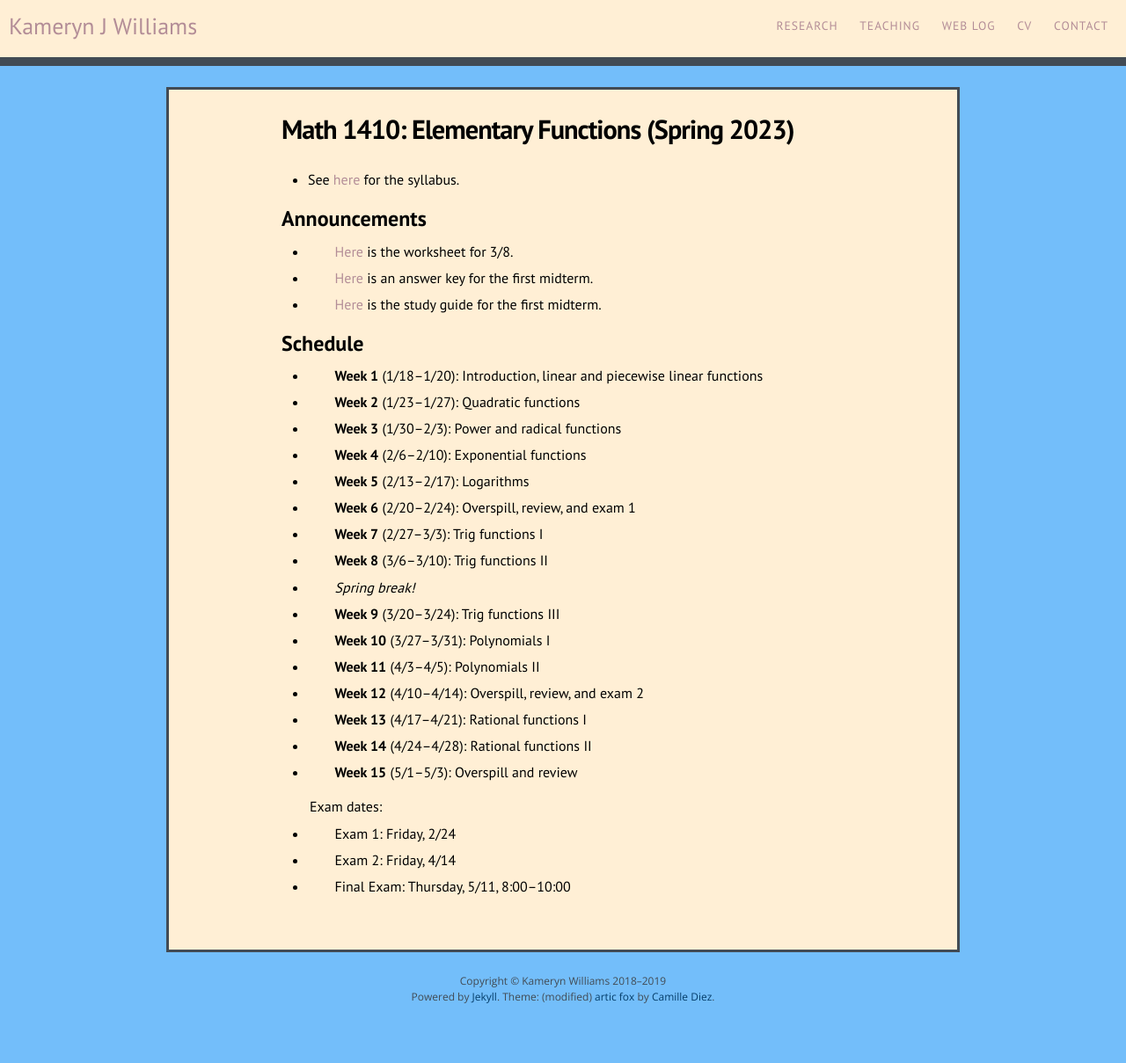
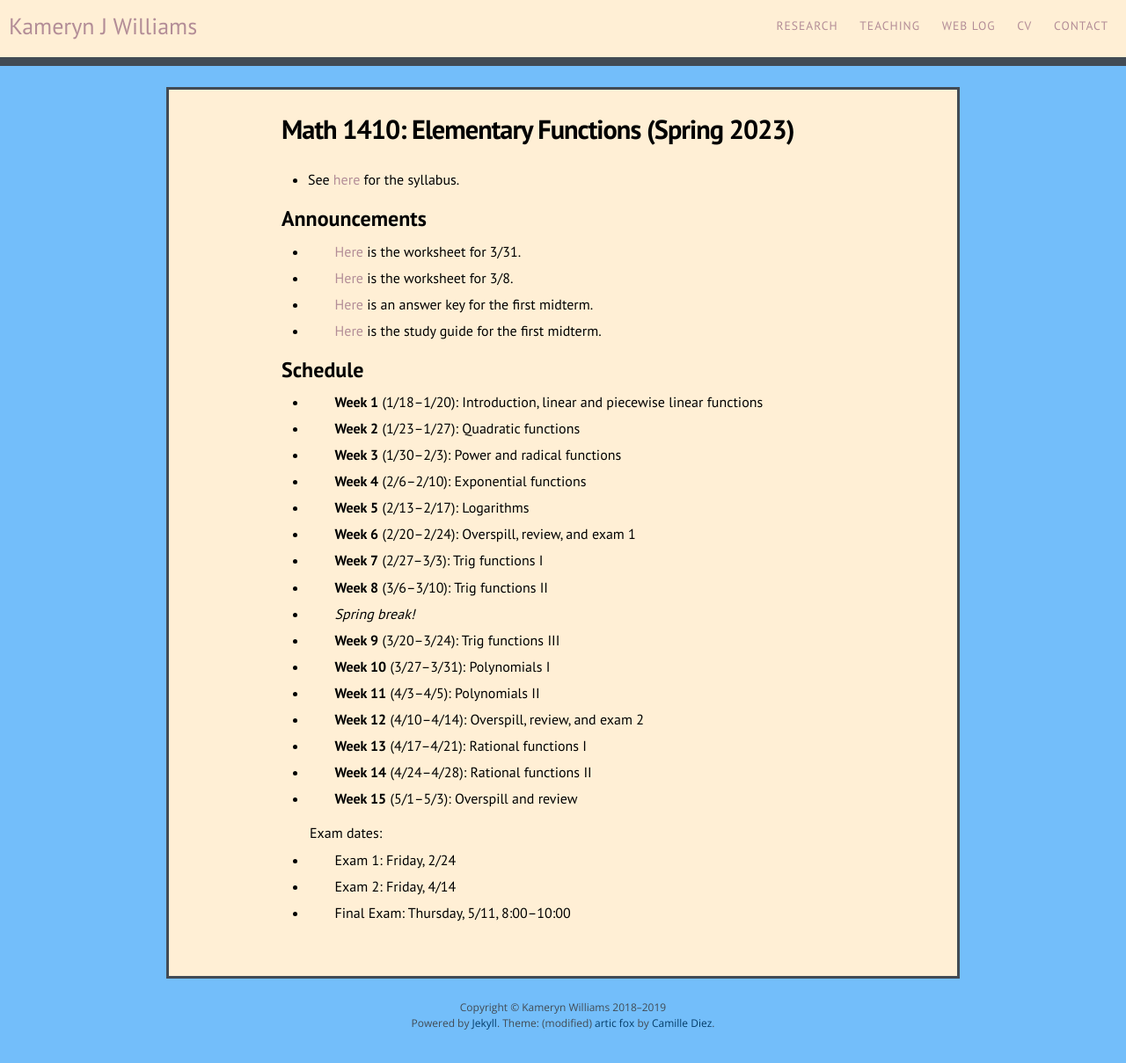
Before and after one commit to kamerynjw/kamerynjw.github.io, a Jekyll site: the page built from teaching/2023/math1410.md, in a window 1280 px wide. Shown: the whole page at 88% size. Built offline with Jekyll 4.4.1, drawn with Linux system fonts in a browser that asks for light colours; nearby versions of some CDN libraries; before the commit the page ends 1179 px from its top, so only the background shows below that.

```diff
--- a/teaching/2023/math1410.md
+++ b/teaching/2023/math1410.md
@@ -10,6 +10,8 @@
 
 Announcements
 -------------
+
+* [Here]({{ page.url }}3.31.pdf) is the worksheet for 3/31.
 
 * [Here]({{ page.url }}3.8.pdf) is the worksheet for 3/8.
 
```
Also changed, not shown: 1 other file.
